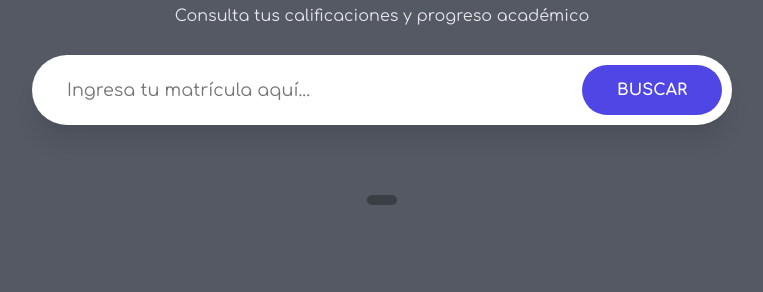
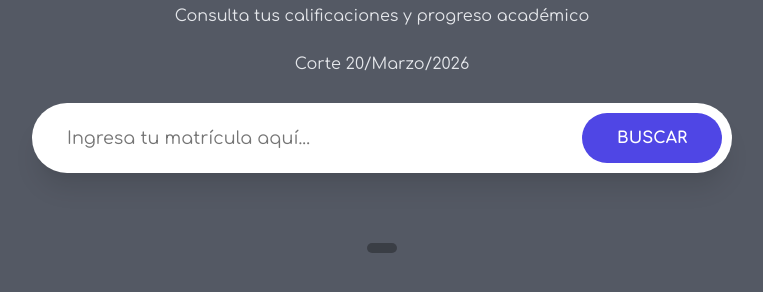
Before and after one commit to appprisma/plataforma_inteligente_academica, a plain HTML site: page index.html in a window 1280 px wide. Shown: the part 120-412 px from the top of the page, without its empty margins (258-1021 px from the left). Drawn offline with Linux system fonts and the light colour scheme.

Commit message:
Add date information to the header section

```diff
--- a/index.html
+++ b/index.html
@@ -11,6 +11,7 @@
   <div class="header-container">
     <h2>Portal del Alumno</h2>
     <div class="subtitle">Consulta tus calificaciones y progreso académico</div>
+    <div class="subtitle">Corte 20/Marzo/2026</div>
 
     <div class="search-box">
       <input type="text" id="matricula" placeholder="Ingresa tu matrícula aquí..." autocomplete="off">
```
